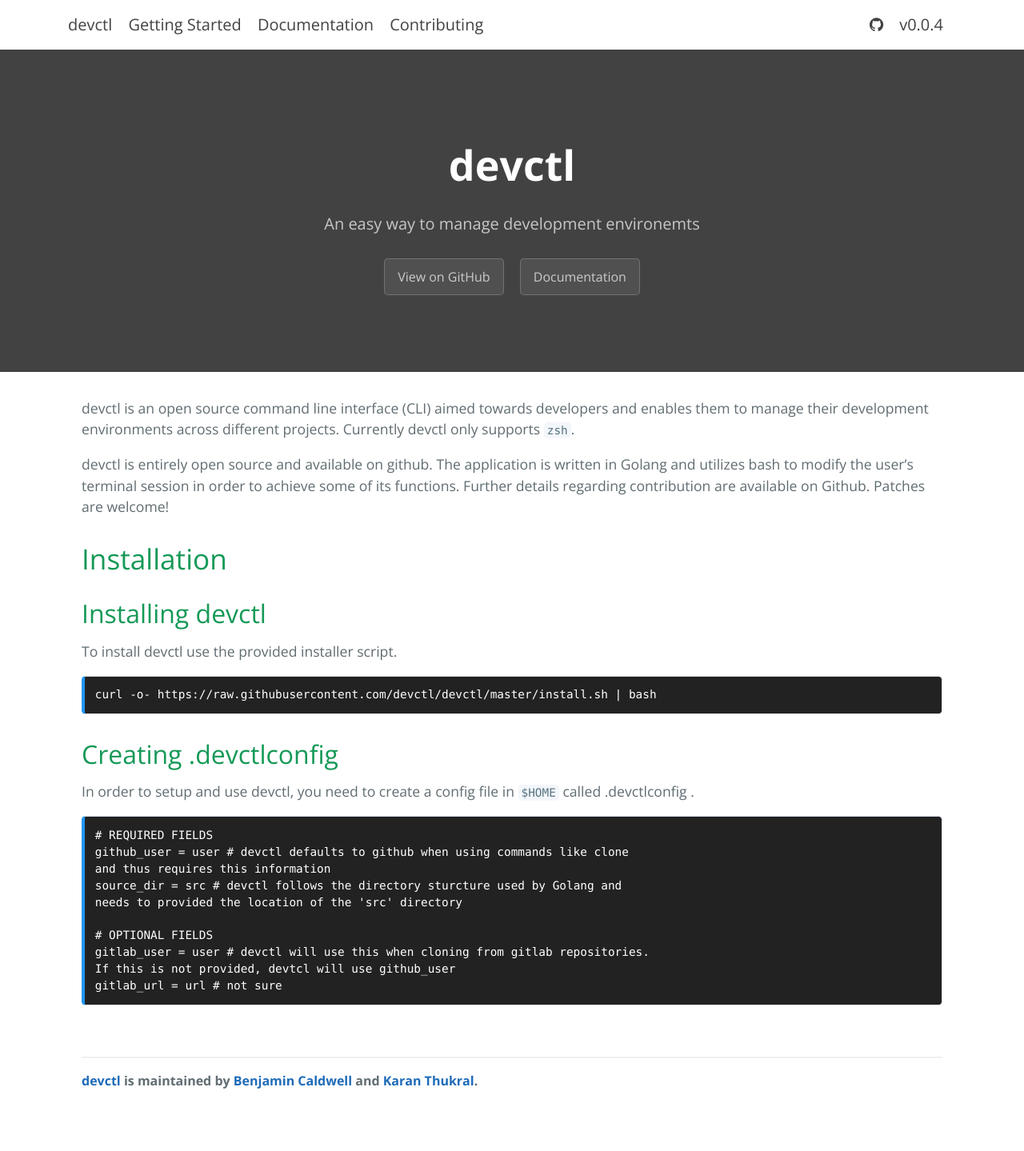
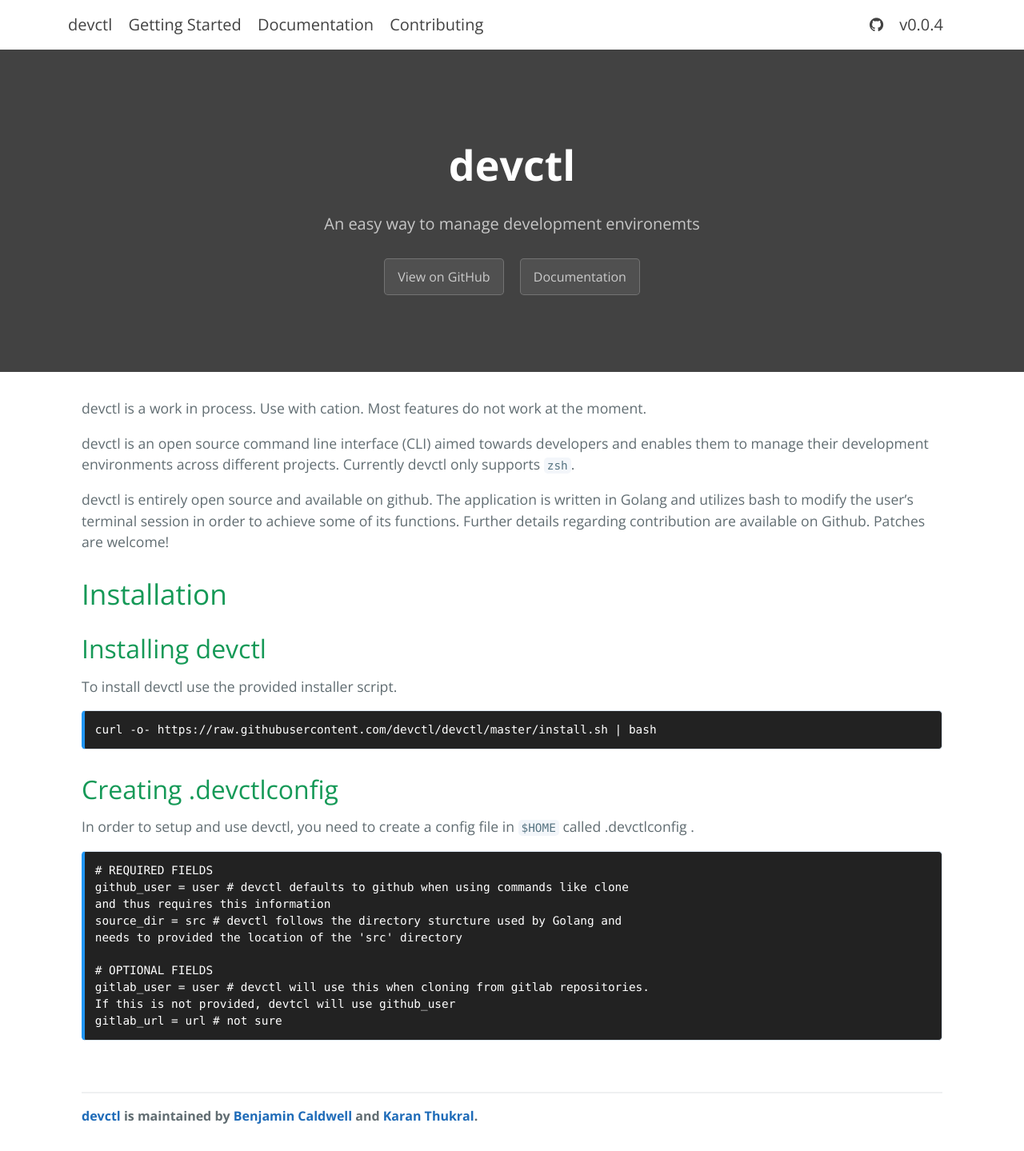
Before and after one commit to devctl/devctl.github.io, a Jekyll site: the page built from index.html, in a window 1280 px wide. Shown: the whole page at 80% size. Built offline with Jekyll 4.4.1, drawn with Linux system fonts in a browser that asks for light colours; the list of posts is cut into pages by our own code; comment, search, counter and statistics services are not loaded; before the commit the page ends 1395 px from its top, so only the background shows below that.

Commit message:
Update _getting-started.md

```diff
--- a/_docs/_getting-started.md
+++ b/_docs/_getting-started.md
@@ -1,4 +1,6 @@
 <!--getting started page. Included from index.html. Note it is also ignored in _config.yml -->
+
+devctl is a work in process. Use with cation. Most features do not work at the moment.
 
 devctl is an open source command line interface (CLI) aimed towards developers
 and enables them to manage their development environments across different
```
